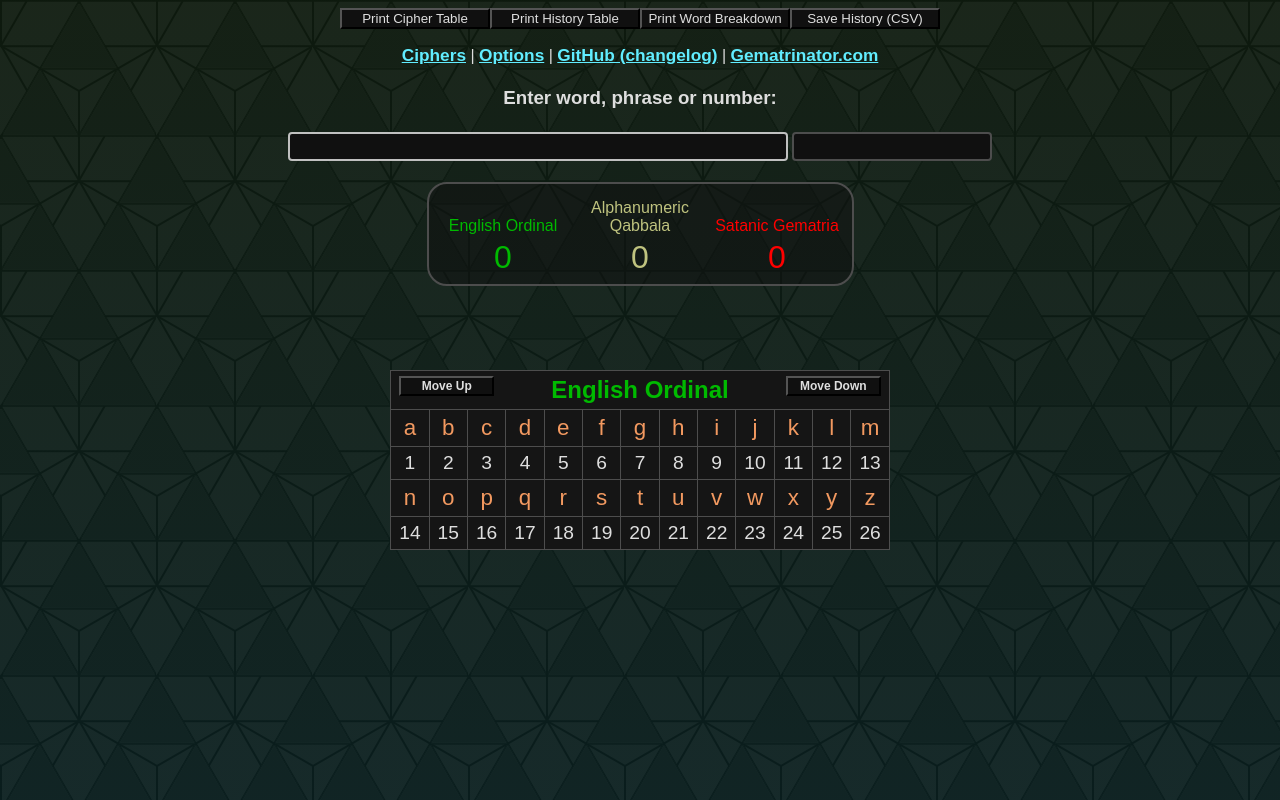
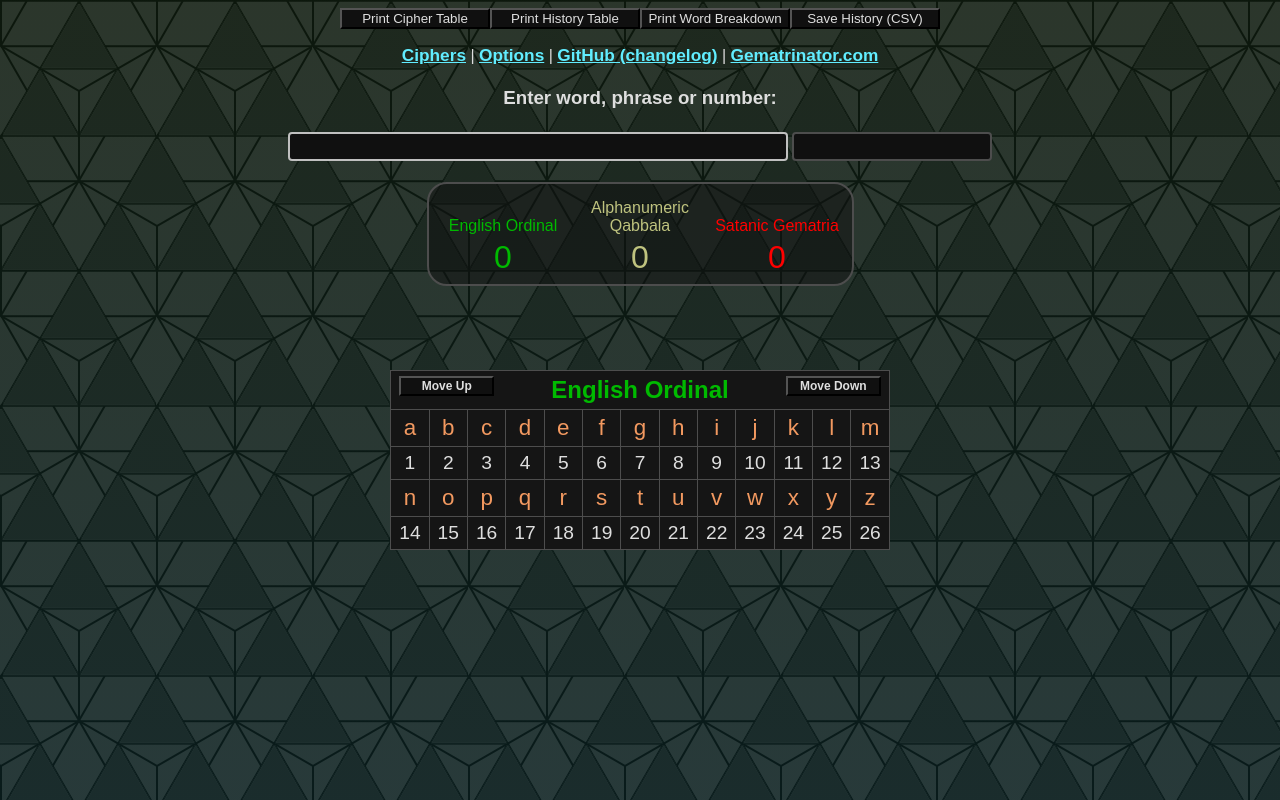
Before and after one commit to Alektryon/gemcon, a plain HTML site: page index.html in a window 1280 px wide. Drawn offline with Linux system fonts and the light colour scheme.

Commit message:
Update styles.css

```diff
--- a/calc/styles.css
+++ b/calc/styles.css
@@ -3,7 +3,7 @@ body {
 	/* background-image: -webkit-linear-gradient(180deg, hsl(120 30% 8% / 0.95), hsl(180 50% 8% / 0.95)), url(./merkaba-tile.png); */
 	/* background-image: -o-linear-gradient(180deg, hsl(120 30% 8% / 0.95), hsl(180 50% 8% / 0.95)), url(./merkaba-tile.png); */
 	/* background-image: -moz-linear-gradient(180deg, hsl(120 30% 8% / 0.95), hsl(180 50% 8% / 0.95)), url(./merkaba-tile.png); */
-	background-image: linear-gradient(180deg, hsl(120 30% 8% / 0.95), hsl(180 50% 8% / 0.95)), url(./merkaba-tile.png);
+	background-image: linear-gradient(180deg, hsl(120 30% 8% / 0.88), hsl(180 50% 8% / 0.88)), url(./merkaba-tile.png);
 	/* background-image: linear-gradient(180deg, hsl(120 20% 8% / 0.8), hsl(180 20% 8% / 0.8)), url(./world_map.jpg); */
   	/* background-size: cover; */
 	/* background: rgb(30,30,30); */
```
